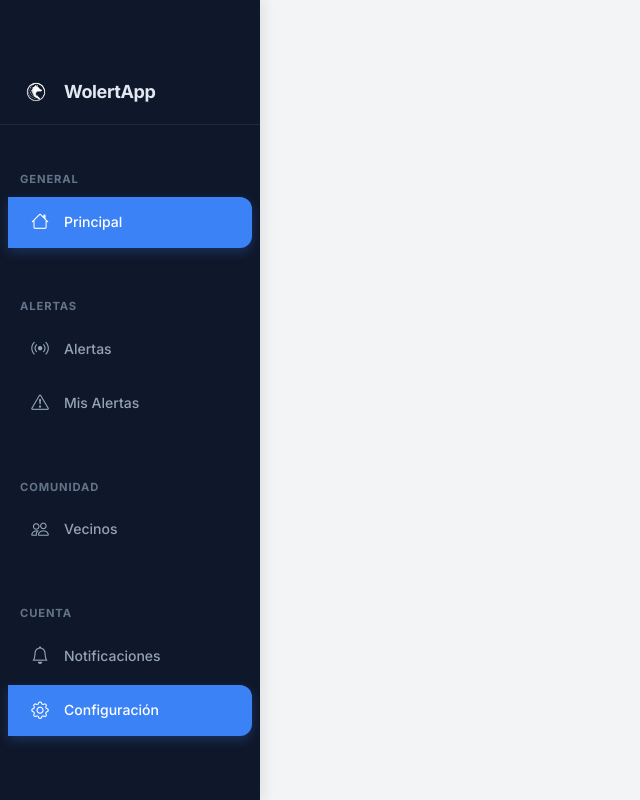
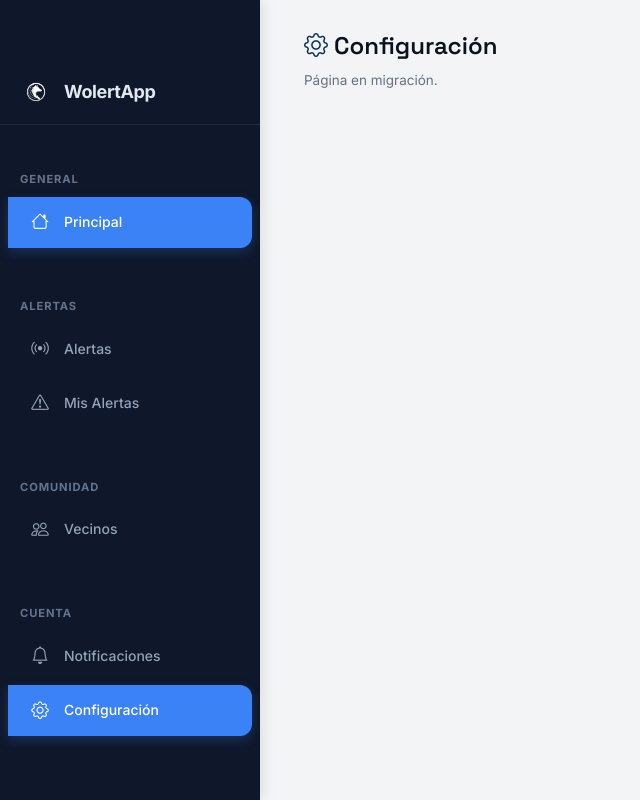
Before and after one commit to ksgutierrez05/WolertApp-Web, a React (Vite) app: page /ciudadano/configuracion in a window 1280 px wide. Shown: the whole page, without its empty margins (0-640 px from the left). Built offline with nearby package versions, Linux system fonts and the light colour scheme.

Commit message:
feat: migracion inicial pagina configuracion ciudadano

```diff
--- /dev/null
+++ b/src/Components/Ciudadano/Pages/Configuracion.jsx
@@ -0,0 +1,12 @@
+import '../../../css/global.css';
+import '../../../css/temas.css';
+import '../../../css/ciudadano/panel-configuracion.css';
+
+export default function Configuracion() {
+  return (
+    <div className="container-fluid">
+      <h1 className="page-title-dash"><i className="bi bi-gear"></i> Configuración</h1>
+      <p className="hero-text-dash" style={{ color: 'var(--muted)' }}>Página en migración.</p>
+    </div>
+  );
+}
--- a/src/Pages/Ciudadano/ciudadano.jsx
+++ b/src/Pages/Ciudadano/ciudadano.jsx
@@ -3,6 +3,7 @@ import CiudadanoLayout from '../../Components/Ciudadano/CiudadanoLayout';
 import Principal from '../../Components/Ciudadano/Pages/Principal';
 import Alertas from '../../Components/Ciudadano/Pages/Alertas';
 import MisAlertas from '../../Components/Ciudadano/Pages/MisAlertas';
+import Configuracion from '../../Components/Ciudadano/Pages/Configuracion';
 
 export default function Ciudadano() {
   return (
@@ -12,6 +13,7 @@ export default function Ciudadano() {
         <Route path="principal" element={<Principal />} />
         <Route path="alertas" element={<Alertas />} />
         <Route path="mis-alertas" element={<MisAlertas />} />
+        <Route path="configuracion" element={<Configuracion />} />
       </Routes>
     </CiudadanoLayout>
   );
```
